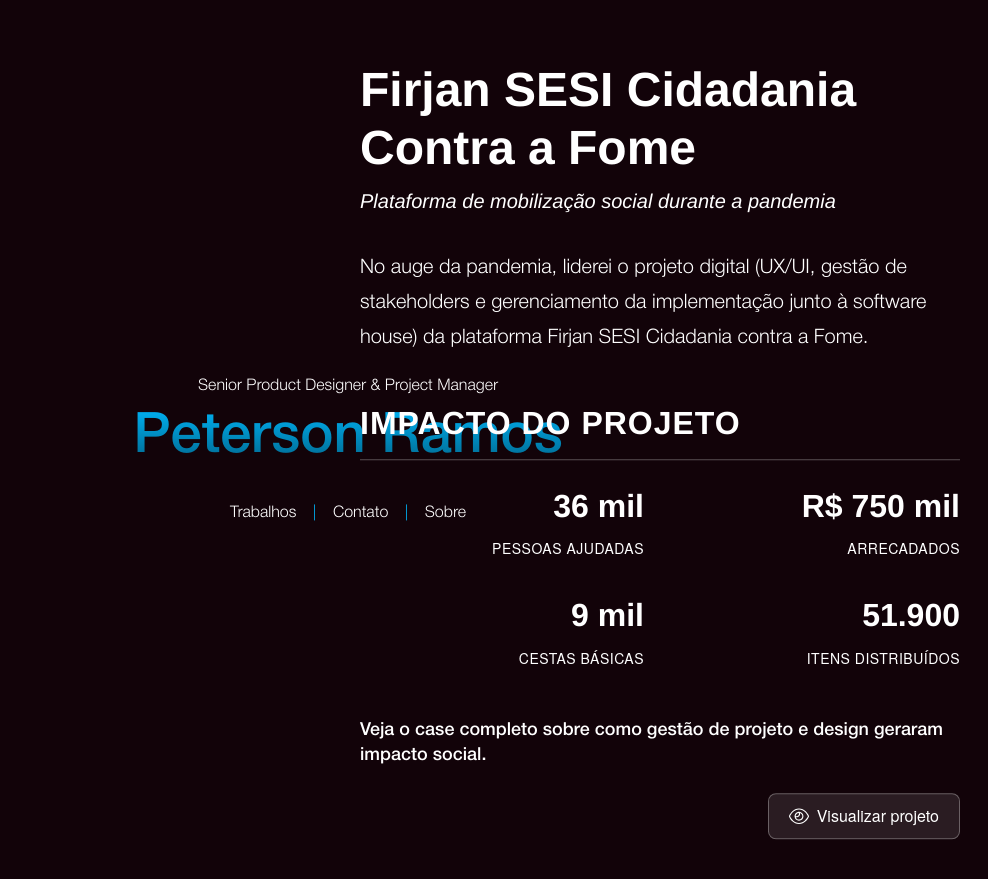
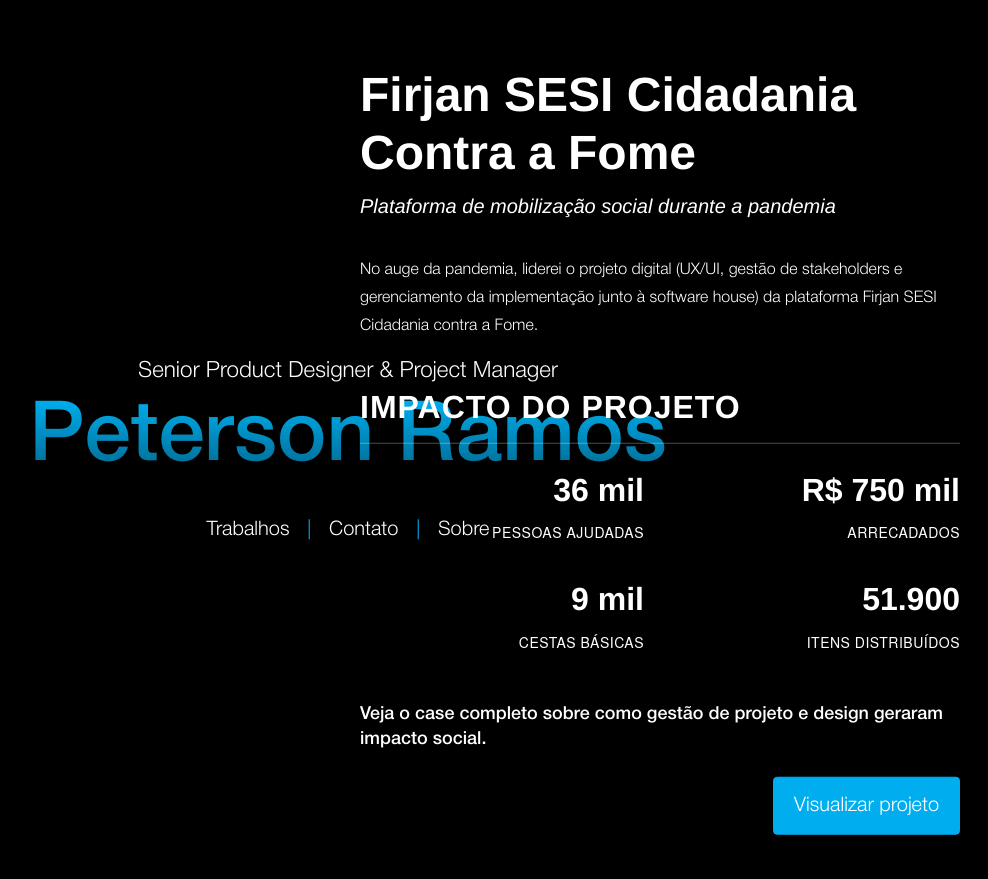
Before and after one commit to petersondrs/site-peterson, a Jekyll site: the page built from index.md, in a window 1280 px wide and 900 px high. Shown: the top 879 px of the window, without its empty margins (292-1280 px from the left). Built offline with Jekyll 4.4.1, drawn with Linux system fonts in a browser that asks for light colours; some web fonts are replaced.

Commit message:
Ajustes na tipografia

```diff
--- a/assets/css/style.css
+++ b/assets/css/style.css
@@ -116,6 +116,17 @@
   --padding-max: 3rem;       /* Máximo de 48px para desktop grande */
   --padding-fluid-scale: 2vw; /* Escala de viewport para fluido */
   --fluid-scale-p: 0.5vw; /* Escala para parágrafos (mais suave) */
+}
+
+/* ========================================
+   Buttons Styles
+   ======================================== */
+.btn-hilght {
+  background-color: var(--primary-color);
+  color: var(--text-color-inverse);
+  border: 1px solid var(--primary-color);
+  border-radius: .25rem;
+  padding: 0.75rem 1.25rem;
 }
 
 @supports (color: color(display-p3 1 1 1)) {
@@ -173,7 +184,7 @@
 
 body {
   font-family: 'Helvetica Neue', -apple-system, BlinkMacSystemFont, 'Segoe UI', 'Roboto', 'Oxygen', 'Ubuntu', 'Cantarell', sans-serif;
-  font-size: 1rem; /* 16px */
+  font-size: clamp(1rem, calc(1rem + var(--fluid-scale-p)), 1.25rem);
   font-weight: 300; /* Light - peso padrão */
   line-height: 1.6;
   color: #120309;
@@ -244,7 +255,6 @@
 }
 
 p {
-  font-size: clamp(1rem, calc(1rem + var(--fluid-scale-p)), 1.25rem);
   font-weight: 300;
   line-height: 1.75;
   margin-bottom: 1rem;
@@ -533,7 +543,7 @@
   display: flex;
   align-items: center;
   justify-content: center;
-  background-color: #120309;
+  background-color: #000000;
   color: #FFF;
   margin: 0;
   padding: 0;
@@ -562,7 +572,7 @@
   color: #FFF;
   text-align: center;
   font-family: "Helvetica Neue", sans-serif;
-  font-size: 16px;
+  font-size: clamp(1rem, calc(1rem + var(--fluid-scale-p)), 1.5rem);
   font-style: normal;
   font-weight: 300;
   line-height: normal;
@@ -577,7 +587,7 @@
   background-clip: text;
   text-align: center;
   font-family: "Helvetica Neue", sans-serif;
-  font-size: 56px;
+  font-size: clamp(5rem, 6.5vw, 8.5rem);
   font-style: normal;
   font-weight: 500;
   line-height: normal;
@@ -588,7 +598,6 @@
   color: #FFF;
   text-align: center;
   font-family: "Helvetica Neue", sans-serif;
-  font-size: 16px;
   font-style: normal;
   font-weight: 300;
   line-height: normal;
@@ -1220,7 +1229,7 @@
 }
 
 .project-description-full {
-  font-size: 16px;
+  font-size: clamp(1rem, calc(1rem + var(--fluid-scale-p)), 1.25rem);
   font-weight: 300;
   line-height: 28px;
   margin: 0 0 2rem 0;
@@ -1328,7 +1337,6 @@
   align-items: center;
   gap: 0.75rem;
   font-family: "Helvetica Neue", sans-serif;
-  font-size: 16px;
   font-weight: 400;
   color: #120309;
   text-decoration: none;
@@ -1702,7 +1710,7 @@
   align-items: center;
   gap: 0.5rem;
   padding: 0.75rem 1.25rem;
-  border-radius: 8px;
+  border-radius: .25rem;
   color: #120309;
   font-weight: 400;
   font-size: 1rem;
@@ -2119,7 +2127,6 @@
   }
 
   .project-description-full {
-    font-size: 16px;
     line-height: 24px;
     margin: 0 0 1.5rem 0;
   }
--- a/index.md
+++ b/index.md
@@ -80,8 +80,7 @@
 
             <div class="project-cta">
               <h6>Veja o case completo sobre como gestão de projeto e design geraram impacto social.</h6>
-              <a href="/portfolio/sesi-cidadania-contra-fome" class="btn-default">
-                <svg class="icon" xmlns="http://www.w3.org/2000/svg" viewBox="0 0 576 512"><path fill="currentColor" d="M288 64c-140.8 0-229.3 128-256 192 26.7 64 115.2 192 256 192 140.8 0 229.3-128 256-192-26.7-64-115.2-192-256-192zM95.4 112.6C142.5 68.8 207.2 32 288 32s145.5 36.8 192.6 80.6c46.8 43.5 78.1 95.4 93 131.1 3.3 7.9 3.3 16.7 0 24.6-14.9 35.7-46.2 87.7-93 131.1-47.1 43.7-111.8 80.6-192.6 80.6S142.5 443.2 95.4 399.4c-46.8-43.5-78.1-95.4-93-131.1-3.3-7.9-3.3-16.7 0-24.6 14.9-35.7 46.2-87.7 93-131.1zM288 352c53 0 96-43 96-96 0-43.3-28.7-79.9-68.1-91.9 2.7 8.8 4.1 18.2 4.1 27.9 0 53-43 96-96 96-9.7 0-19.1-1.4-27.9-4.1 11.9 39.4 48.6 68.1 91.9 68.1zM160.2 263.8c-.2-2.6-.2-5.2-.2-7.8 0-12.2 1.7-23.9 4.9-35 .3-.9 .5-1.8 .8-2.7 12.4-40.4 44.3-72.2 84.7-84.7 11.9-3.7 24.6-5.6 37.7-5.6 2.5 0 5 .1 7.4 .2l.4 0c67.1 4 120.2 59.7 120.2 127.8 0 70.7-57.3 128-128 128-68.1 0-123.8-53.2-127.8-120.2zm32.1-16.1c9.3 5.3 20.1 8.4 31.6 8.4 35.3 0 64-28.7 64-64 0-11.5-3-22.3-8.4-31.6-46.4 4-83.3 40.9-87.3 87.3z"/></svg>
+              <a href="/portfolio/sesi-cidadania-contra-fome" class="btn-hilght">
                 <span>Visualizar projeto</span>
               </a>
             </div>
```
Also changed, not shown: bs-config.js (added, +26 -0 lines), package.json (+9 -2 lines), assets/images/portfolio/firjan-sesi-cidadania-contra-fome/splash-screen-cover.jpg, 2 other files.
